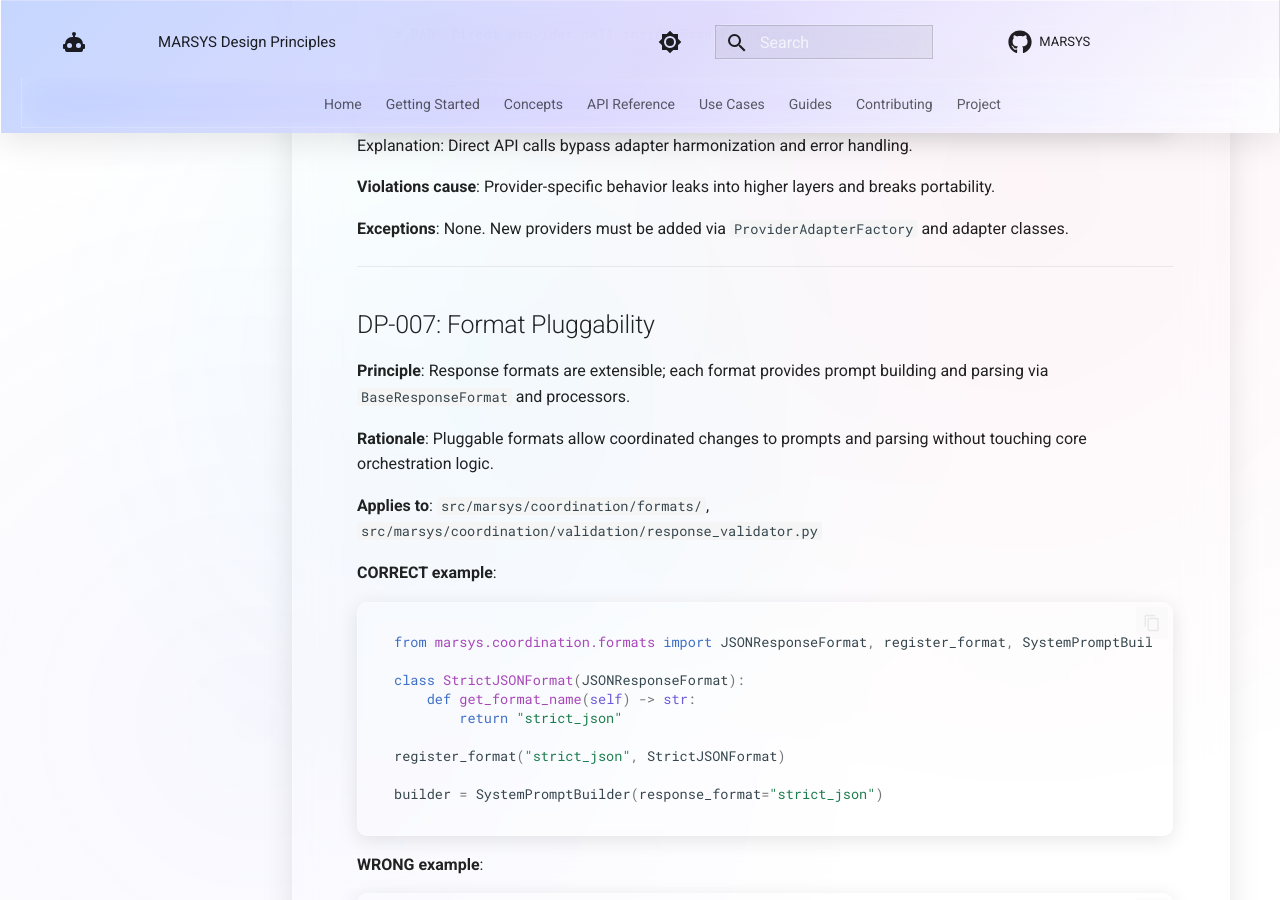
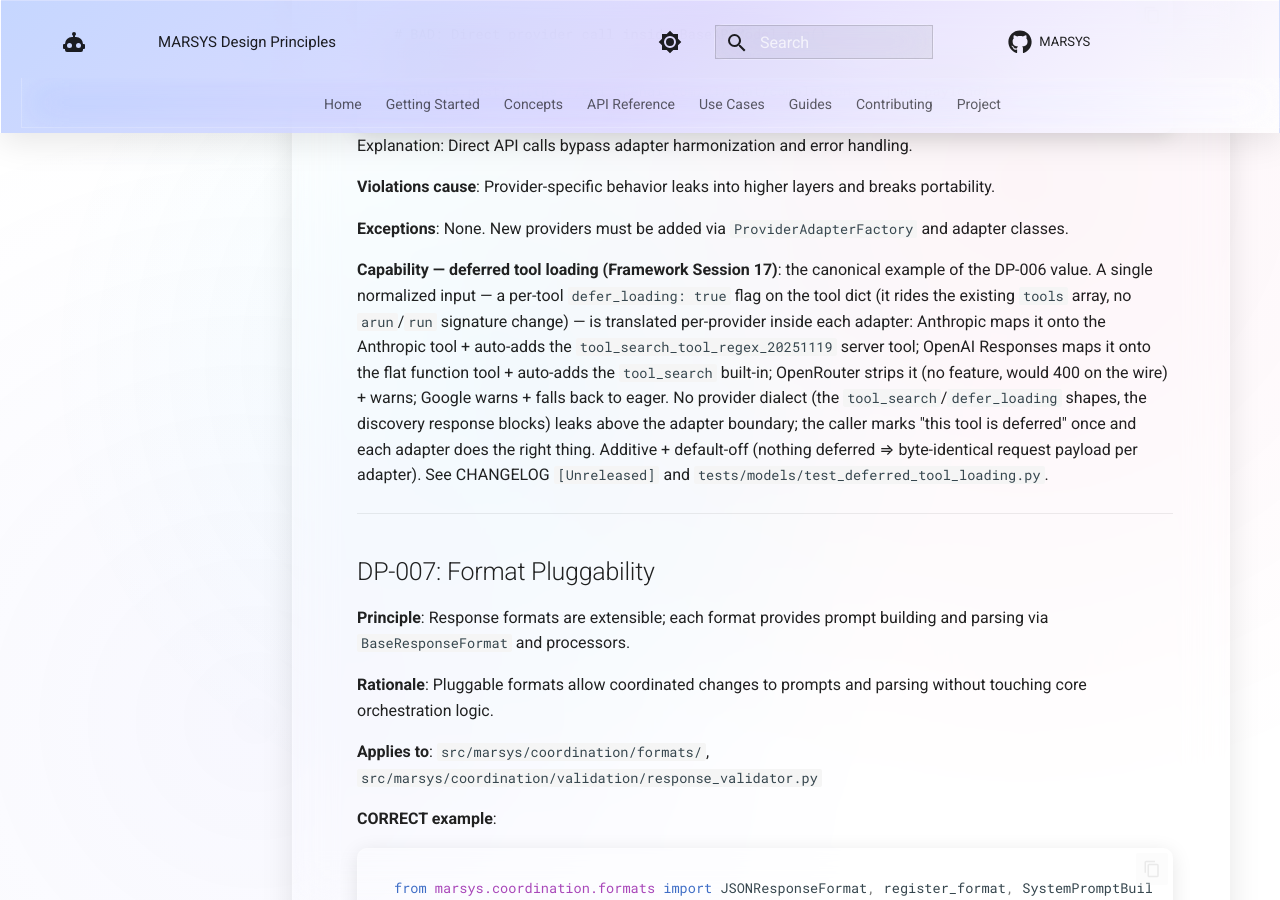
Before and after one commit to rezaho/MARSYS, an MkDocs documentation site: the page built from docs/architecture/framework/design-principles.md, in a window 1280 px wide and 900 px high, scrolled down 6155 px. Built offline with MkDocs 1.6.1 and Material for MkDocs 9.7.7, drawn with Linux system fonts in a browser that asks for light colours; comment, search, counter and statistics services are not loaded.

Commit message:
docs(models): DP-006 deferred-loading capability note (session 17)

```diff
--- a/docs/architecture/framework/design-principles.md
+++ b/docs/architecture/framework/design-principles.md
@@ -221,6 +221,8 @@ Explanation: Direct API calls bypass adapter harmonization and error handling.
 
 **Exceptions**: None. New providers must be added via `ProviderAdapterFactory` and adapter classes.
 
+**Capability — deferred tool loading (Framework Session 17)**: the canonical example of the DP-006 value. A single normalized input — a per-tool `defer_loading: true` flag on the tool dict (it rides the existing `tools` array, no `arun`/`run` signature change) — is translated per-provider inside each adapter: Anthropic maps it onto the Anthropic tool + auto-adds the `tool_search_tool_regex_20251119` server tool; OpenAI Responses maps it onto the flat function tool + auto-adds the `tool_search` built-in; OpenRouter strips it (no feature, would 400 on the wire) + warns; Google warns + falls back to eager. No provider dialect (the `tool_search`/`defer_loading` shapes, the discovery response blocks) leaks above the adapter boundary; the caller marks "this tool is deferred" once and each adapter does the right thing. Additive + default-off (nothing deferred ⇒ byte-identical request payload per adapter). See CHANGELOG `[Unreleased]` and `tests/models/test_deferred_tool_loading.py`.
+
 ---
 
 ## DP-007: Format Pluggability
```
